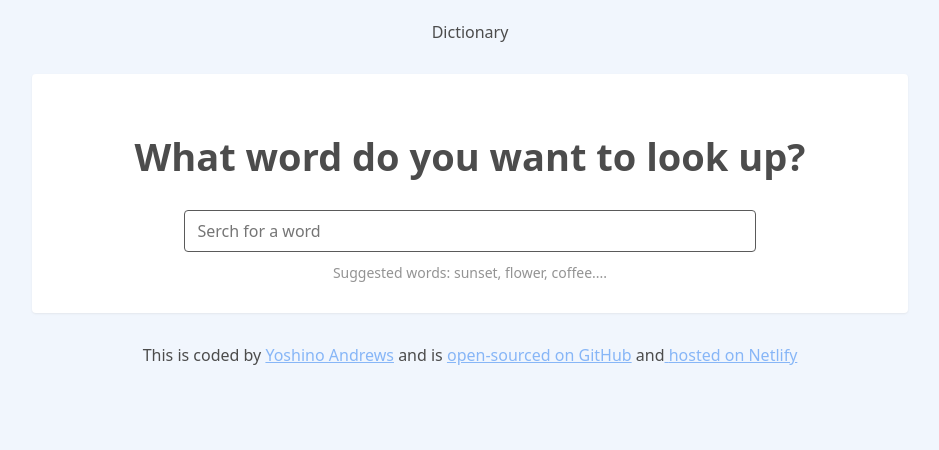
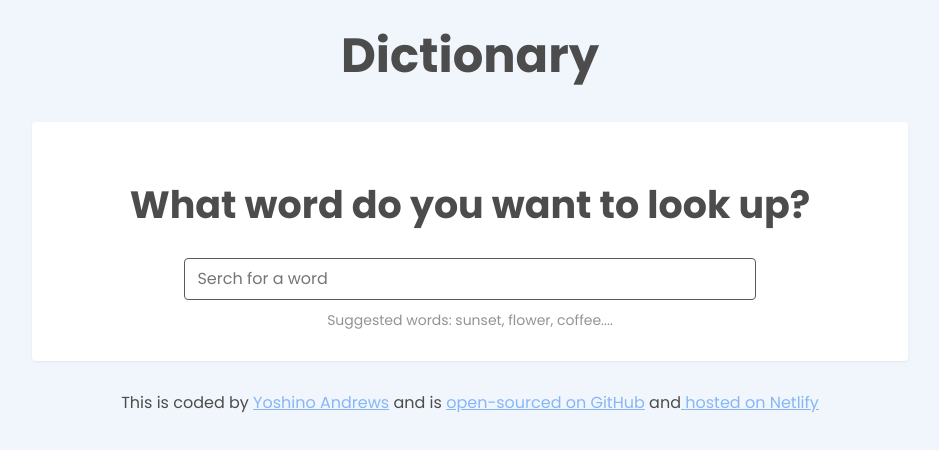
Before and after one commit to yoshino62/react-add-on-dictionary-project, a React (Create React App) app: page / in a window 1280 px wide. Shown: the top 450 px of the page, without its empty margins (170-1109 px from the left). Built offline with nearby package versions, Linux system fonts and the light colour scheme; no server answers.

Commit message:
Added font

```diff
--- a/public/index.html
+++ b/public/index.html
@@ -10,6 +10,11 @@
 
   <link href="https://cdn.jsdelivr.net/npm/bootstrap@5.3.3/dist/css/bootstrap.min.css" rel="stylesheet"
     integrity="sha384-QWTKZyjpPEjISv5WaRU9OFeRpok6YctnYmDr5pNlyT2bRjXh0JMhjY6hW+ALEwIH" crossorigin="anonymous">
+  <link rel="preconnect" href="https://fonts.googleapis.com">
+  <link rel="preconnect" href="https://fonts.gstatic.com" crossorigin>
+  <link
+    href="https://fonts.googleapis.com/css2?family=Poppins:ital,wght@0,100;0,200;0,300;0,400;0,500;0,600;0,700;0,800;0,900;1,100;1,200;1,300;1,400;1,500;1,600;1,700;1,800;1,900&display=swap"
+    rel="stylesheet">
   <!--
       manifest.json provides metadata used when your web app is installed on a
       user's mobile device or desktop. See https://developers.google.com/web/fundamentals/web-app-manifest/
--- a/src/App.css
+++ b/src/App.css
@@ -1,6 +1,7 @@
 body {
   background-color: #f1f6fd;
   color: #4c4c4c;
+  font-family: "Poppins", sans-serif;
 }
 
 a {
@@ -12,8 +13,11 @@
   margin: 0 auto;
 }
 .App-header {
+  text-align: center;
+  font-size: 48px;
+  font-weight: bold;
+  line-height: 1.5;
   margin: 20px 0;
-  text-align: center;
 }
 
 .App-footer {
```
